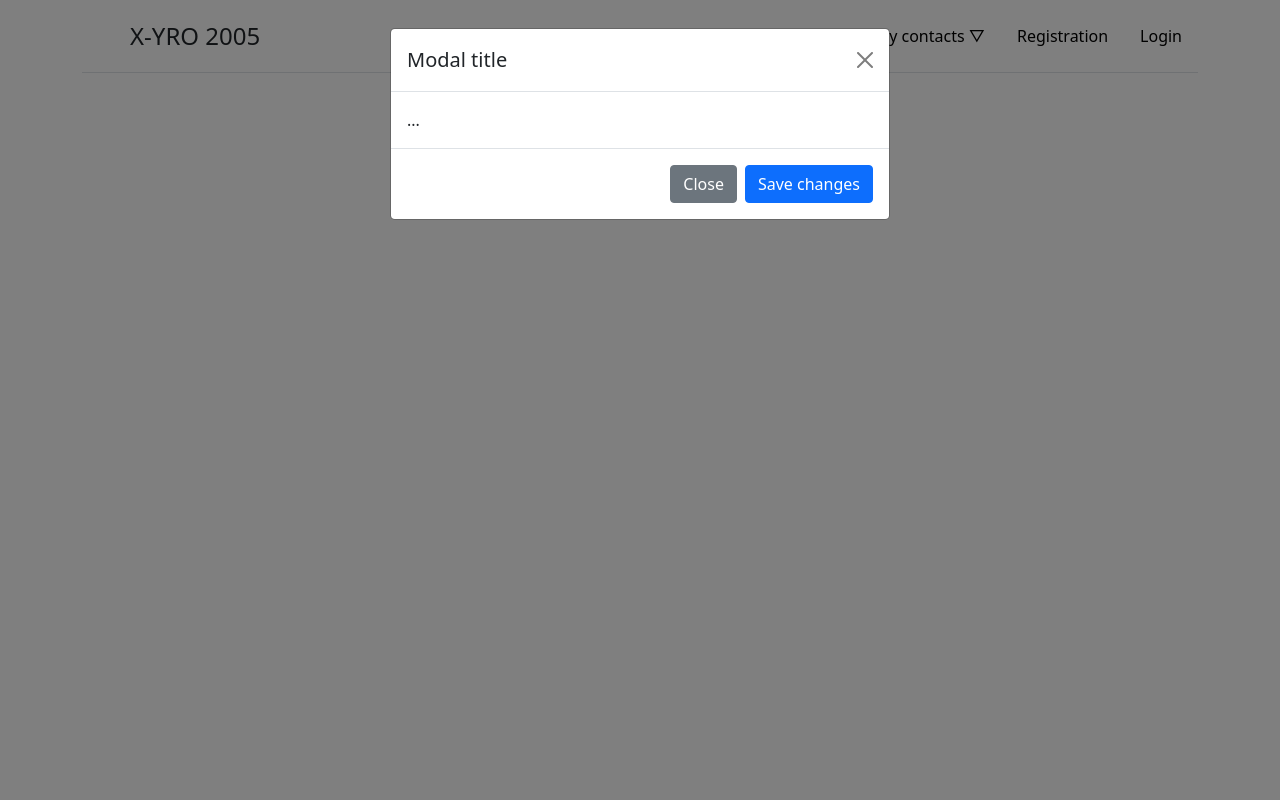
After one commit to Adel5002/WebPortfolio, a Django app: page /register/ in a window 1280 px wide, after a click on "Registration". The commit adds this page. Run offline with Django 4.2, Linux system fonts and the light colour scheme.

Commit message:
popup implementation

```diff
--- /dev/null
+++ b/WebPortfolioApp/forms.py
@@ -0,0 +1,14 @@
+from django.contrib.auth.forms import UserCreationForm
+from django.contrib.auth.models import User
+from django import forms
+
+
+class RegisterUserForm(UserCreationForm):
+    username = forms.CharField(label='Login', widget=forms.TextInput(attrs={'class': 'form-input'}))
+    email = forms.EmailField(label='Email', widget=forms.EmailInput(attrs={'class': 'form-input'}))
+    password1 = forms.CharField(label='Password', widget=forms.PasswordInput(attrs={'class': 'form-input'}))
+    password2 = forms.CharField(label='Password again', widget=forms.PasswordInput(attrs={'class': 'form-input'}))
+
+    class Meta:
+        model = User
+        fields = ('username', 'email', 'password1', 'password2')
--- a/WebPortfolioApp/templates/WebPortfolioApp/base.html
+++ b/WebPortfolioApp/templates/WebPortfolioApp/base.html
@@ -28,6 +28,7 @@
                         <li><a href="https://t.me/xyro2005">Telegram</a></li>
                     </ul>
                 </li>
+                <a href="{% url 'register'%}" class="nav-link" data-bs-toggle="modal" data-bs-target="#ModalReg">Registration</a><a href="{% url 'login'%}" class="nav-link" data-bs-toggle="modal" data-bs-target="#ModalLog">Login</a>
               </ul>
             </header>
         </div>
@@ -62,5 +63,7 @@
 </nav>
 {% endif %}
 
+<script src="https://cdn.jsdelivr.net/npm/bootstrap@5.0.2/dist/js/bootstrap.bundle.min.js" integrity="sha384-MrcW6ZMFYlzcLA8Nl+NtUVF0sA7MsXsP1UyJoMp4YLEuNSfAP+JcXn/tWtIaxVXM" crossorigin="anonymous"></script>
+
 </body>
 </html>
--- /dev/null
+++ b/WebPortfolioApp/templates/WebPortfolioApp/register_popup.html
@@ -0,0 +1,22 @@
+{% extends 'WebPortfolioApp/base.html' %}
+
+
+{% block content %}
+<div class="modal fade" id="ModalReg" tabindex="-1" aria-labelledby="exampleModalLabel" aria-hidden="true">
+  <div class="modal-dialog">
+    <div class="modal-content">
+      <div class="modal-header">
+        <h5 class="modal-title" id="exampleModalLabel">Modal title</h5>
+        <button type="button" class="btn-close" data-bs-dismiss="modal" aria-label="Close"></button>
+      </div>
+      <div class="modal-body">
+        ...
+      </div>
+      <div class="modal-footer">
+        <button type="button" class="btn btn-secondary" data-bs-dismiss="modal">Close</button>
+        <button type="button" class="btn btn-primary">Save changes</button>
+      </div>
+    </div>
+  </div>
+</div>
+{% endblock %}
--- a/WebPortfolioApp/urls.py
+++ b/WebPortfolioApp/urls.py
@@ -2,11 +2,13 @@ from django.urls import path
 from django.conf import settings
 from django.conf.urls.static import static
 
-from .views import ListProjects, ProjectDetail
+from .views import ListProjects, ProjectDetail, RegisterUser, LoginUser
 
 urlpatterns = [
     path('', ListProjects.as_view(), name='home'),
     path('project/<slug:proj_slug>/', ProjectDetail.as_view(), name='project'),
+    path('login/', LoginUser.as_view(), name='login'),
+    path('register/', RegisterUser.as_view(), name='register'),
 ]
 
 
--- a/WebPortfolioApp/views.py
+++ b/WebPortfolioApp/views.py
@@ -1,6 +1,10 @@
+from django.contrib.auth.forms import AuthenticationForm
+from django.contrib.auth.views import LoginView
 from django.shortcuts import render
-from django.views.generic import ListView, DetailView
+from django.urls import reverse_lazy
+from django.views.generic import ListView, DetailView, CreateView
 
+from .forms import RegisterUserForm
 from .models import PortfolioStructure
 
 
@@ -16,3 +20,17 @@ class ProjectDetail(DetailView):
     template_name = 'WebPortfolioApp/details.html'
     slug_url_kwarg = 'proj_slug'
     context_object_name = 'project'
+
+
+class RegisterUser(CreateView):
+    form_class = RegisterUserForm
+    template_name = 'WebPortfolioApp/register_popup.html'
+    success_url = reverse_lazy('login')
+
+
+class LoginUser(LoginView):
+    form_class = AuthenticationForm
+    template_name = 'WebPortfolioApp/login_popup.html'
+
+    def get_success_url(self):
+        return reverse_lazy('home')
```
Also changed, not shown: WebPortfolioApp/templates/WebPortfolioApp/login_popup.html (added, +22 -0 lines), WebPortfolioApp/migrations/0004_portfoliostructure_likes.py (added), db.sqlite3, 1 other file.
